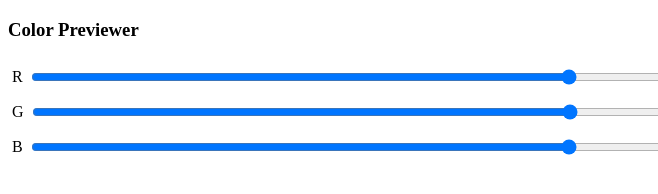
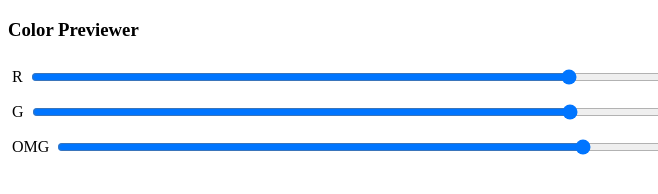
Before and after one commit to nikoisonfire/PuzzleBlocker, a website built with Parcel: page source/options.html in a window 1280 px wide. Shown: the full height of the page, 0-658 px from the left. Built offline with nearby package versions, Linux system fonts and the light colour scheme.

```diff
--- a/source/options.html
+++ b/source/options.html
@@ -19,7 +19,7 @@
 				<input type="number" name="colorGreen" min="0" max="255">
 			</label>
 			<label class="color-input">
-				<span>B</span>
+				<span>OMG</span>
 				<input type="range" min="0" max="255" name="colorBlue">
 				<input type="number" name="colorBlue" min="0" max="255">
 			</label>
```
Also changed, not shown: package.json (+10 -1 lines), source/manifest.json.
